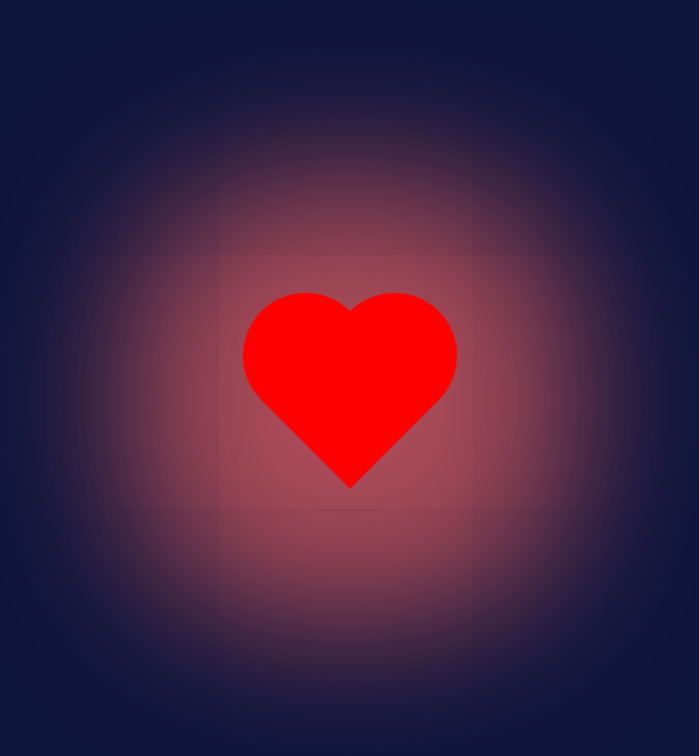
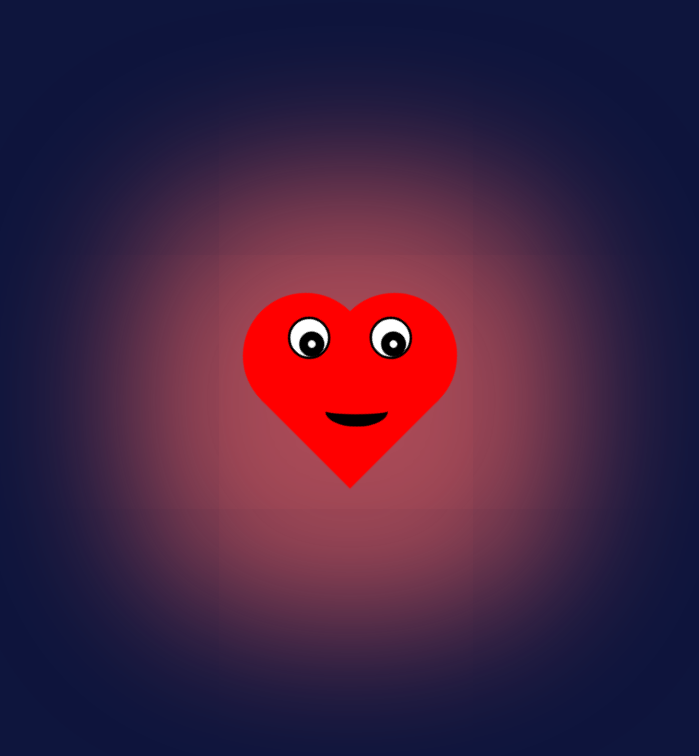
Before and after one commit to Msiemax/Hearth-beat, a plain HTML site: page index.html in a window 1280 px wide. Shown: the whole page, without its empty margins (290-989 px from the left). Drawn offline with Linux system fonts and the light colour scheme.

Commit message:
Add files via upload

```diff
--- a/index.html
+++ b/index.html
@@ -14,8 +14,16 @@
 
 
 			<div class="hearth">
-
-
+				<div class="eye1">
+					<div class="eye3">
+				</div>
+				</div>
+				<div class="eye2">
+					<div class="eye4">
+				</div>
+				</div>
+				<div class="mouth">
+				</div>
 			</div>
 
 		</section>
--- a/style.css
+++ b/style.css
@@ -31,6 +31,7 @@ main .hearth
 	animation: animate 0.9s linear infinite;
 
 
+
 }
 main .hearth:before
 {
@@ -56,6 +57,80 @@ main .hearth:after
 	border-radius: 50%;
 
 
+
+}
+main .eye1
+{
+	position: absolute;
+	top: -40%;
+	right: 45%;
+	border-radius: 50%;
+	width: 30px;
+	height: 30px;
+	background-color: #fff;
+	z-index: 10;
+	margin-top: 15px;
+	border: solid 2px #000;
+
+}
+main .eye2
+{
+	position: absolute;
+	bottom: 45%;
+	left: -40%;
+	border-radius: 50%;
+	width: 30px;
+	height: 30px;
+	background-color: #fff;
+	z-index: 10;
+	margin-left: 15px;
+	border: solid 2px #000;
+
+}
+main .eye3
+{
+	position: absolute;
+	border-radius: 50%;
+	padding:3px;
+	margin-top: 7px;
+	margin-left: 10px;
+	width: 0.3px;
+	height: 0.3px;
+	background-color: #fff;
+	border: solid 7px #000;
+	z-index: 10;
+
+}
+main .eye4
+{
+	position: absolute;
+	border-radius: 50%;
+	border: solid 7px #000;
+	padding:3px;
+	margin-top: 7px;
+	margin-left: 10px;
+	width: 0.3px;
+	height: 0.3px;
+	background-color: #fff;
+	z-index: 10;
+
+}
+main .mouth
+{
+	position: absolute;
+	border-radius: 100%;
+	border: solid 10px #000;
+	border-top: none;
+  	border-right: none;
+  	border-left: none;
+	width: 50px;
+	height: 15px;
+	z-index: 10;
+	top: 40%;
+	right: 15%;
+	margin: 0;
+	padding: 0;
+	transform: rotate(-45deg);
 
 }
 @keyframes animate
```
